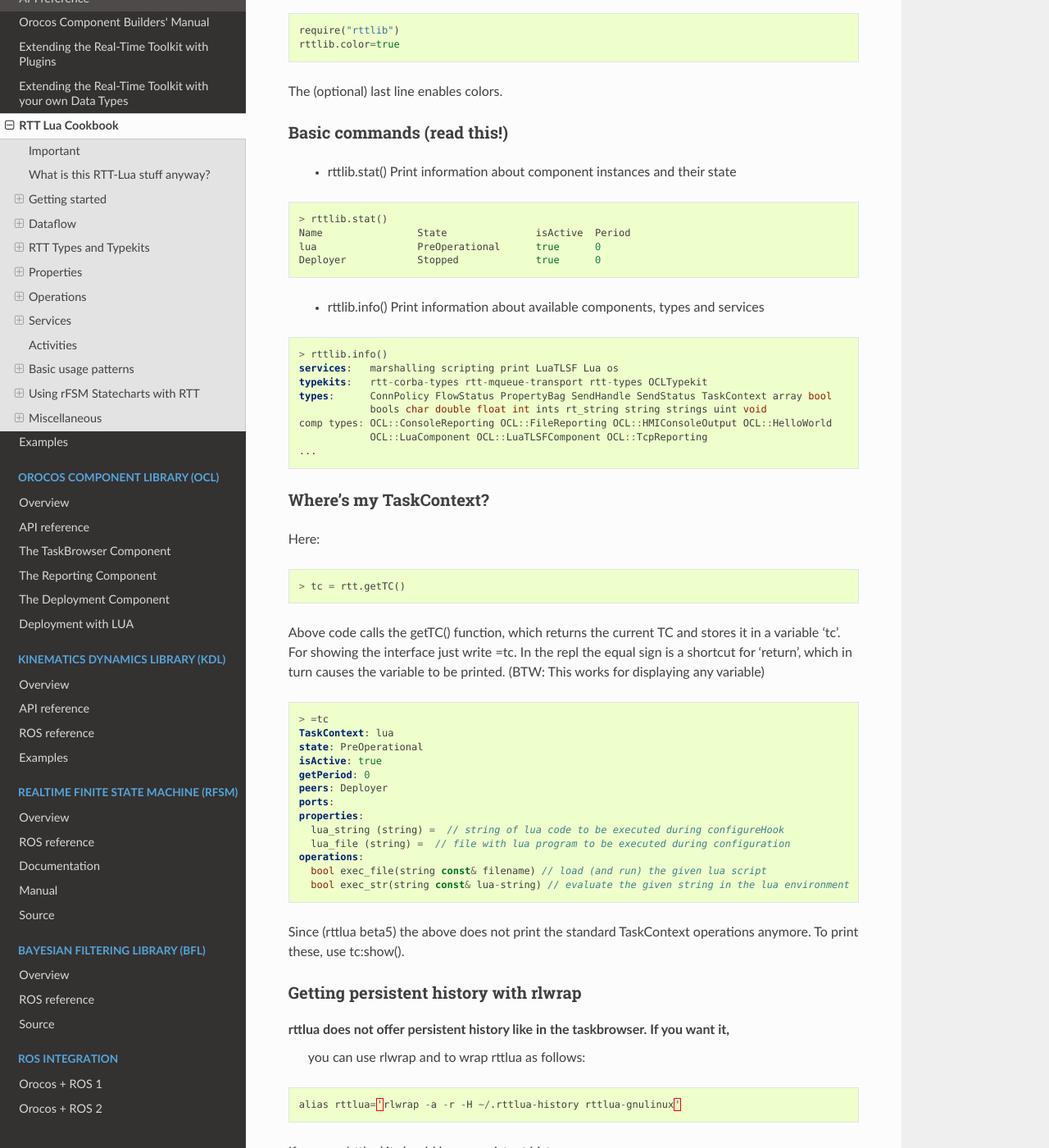
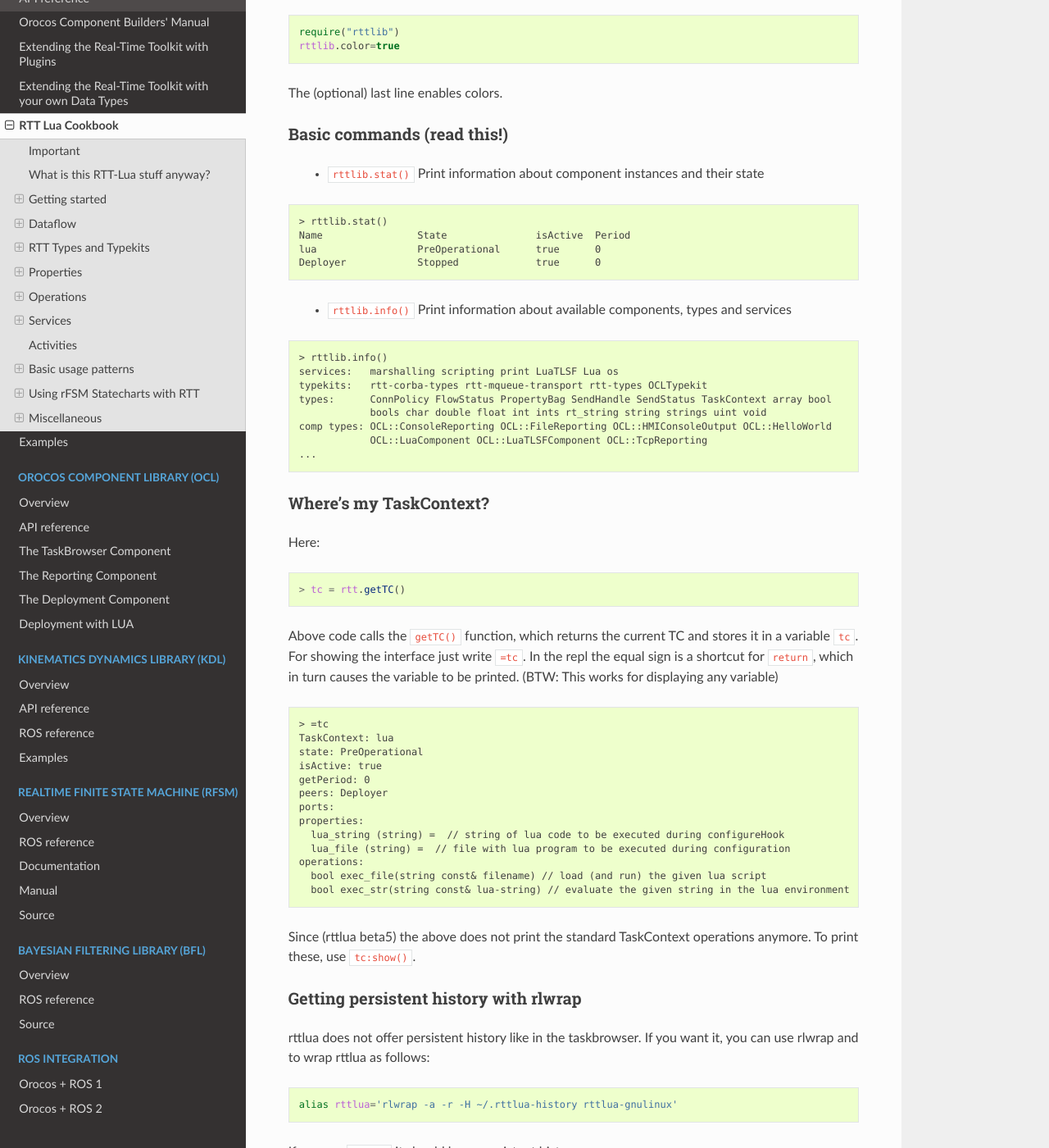
Before and after one commit to orocos/orocos-docs, a Sphinx documentation site: the page built from docs/rtt/rtt-lua-cookbook.rst, in a window 1280 px wide and 1400 px high, scrolled down 3779 px. Shown: the whole window at 82% size. Built offline with Sphinx 7.4.7 and the Read the Docs theme 2.0.0, drawn with Linux system fonts in a browser that asks for light colours; some of the changed text lies outside the part shown.

Commit message:
Address PR Comments

```diff
--- a/docs/rtt/rtt-lua-cookbook.rst
+++ b/docs/rtt/rtt-lua-cookbook.rst
@@ -90,24 +90,20 @@
 Starting rttlua
 ---------------
 
-::
+.. code-block:: bash
 
     $ ./rttlua-gnulinux
     OROCOS RTTLua 1.0-beta3 / Lua 5.1.4 (gnulinux)
     >
 
-..
-
-or for orocos_toolchain_ros users:
-
-::
+or for ``rtt_ros_integration`` users:
+
+.. code-block:: bash
 
     $ rosrun ocl rttlua-gnulinux
     OROCOS RTTLua 1.0-beta3 / Lua 5.1.4 (gnulinux)
     >
 
-..
-
 Now we have a Lua REPL that is enhanced with RTT specific functionality. In the
 following RTT-Lua code is indicated by a ``>`` prompt, while shell scripts are
 shown with the typical ``$``.
@@ -118,33 +114,29 @@
 Before doing anything it is recommended to load rttlib. Like any Lua module this
 can be done with the require statement. For example:
 
-::
+.. code-block:: bash
 
     $ ./rttlua-gnulinux
     OROCOS RTTLua 1.0-beta3 / Lua 5.1.4 (gnulinux)
     > require("rttlib")
     >
 
-..
-
 As it is annoying having to type this each time, this loading can automated by putting
-it in the ~/.rttlua dot file. This (Lua) file is executed on startup of rttlua:
-
-::
+it in the ``~/.rttlua`` dot file. This (Lua) file is executed on startup of rttlua:
+
+.. code-block:: lua
 
     require("rttlib")
     rttlib.color=true
 
-..
-
 The (optional) last line enables colors.
 
 Basic commands (read this!)
 ---------------------------
 
-  * rttlib.stat() Print information about component instances and their state
-
-::
+  * ``rttlib.stat()`` Print information about component instances and their state
+
+.. code-block:: none
 
     > rttlib.stat()
     Name                State               isActive  Period
@@ -153,9 +145,9 @@
 
 ..
 
-  * rttlib.info() Print information about available components, types and services
-
-::
+  * ``rttlib.info()`` Print information about available components, types and services
+
+.. code-block:: none
 
     > rttlib.info()
     services:   marshalling scripting print LuaTLSF Lua os
@@ -166,25 +158,22 @@
                 OCL::LuaComponent OCL::LuaTLSFComponent OCL::TcpReporting
     ...
 
-..
-
 Where's my TaskContext?
 -----------------------
 
 Here:
 
-::
+.. code-block:: lua
 
     > tc = rtt.getTC()
 
-..
-
-Above code calls the getTC() function, which returns the current TC and stores
-it in a variable 'tc'. For showing the interface just write =tc. In the repl
-the equal sign is a shortcut for 'return', which in turn causes the variable to
+
+Above code calls the ``getTC()`` function, which returns the current TC and stores
+it in a variable ``tc``. For showing the interface just write ``=tc``. In the repl
+the equal sign is a shortcut for ``return``, which in turn causes the variable to
 be printed. (BTW: This works for displaying any variable)
 
-::
+.. code-block:: none
 
     > =tc
     TaskContext: lua
@@ -200,24 +189,23 @@
       bool exec_file(string const& filename) // load (and run) the given lua script
       bool exec_str(string const& lua-string) // evaluate the given string in the lua environment
 
-..
 
 Since (rttlua beta5) the above does not print the standard TaskContext operations
-anymore. To print these, use tc:show().
+anymore. To print these, use ``tc:show()``.
 
 Getting persistent history with rlwrap
 --------------------------------------
 
 rttlua does not offer persistent history like in the taskbrowser. If you want it,
- you can use rlwrap and to wrap rttlua as follows:
-
-::
+you can use rlwrap and to wrap rttlua as follows:
+
+.. code-block:: bash
 
     alias rttlua='rlwrap -a -r -H ~/.rttlua-history rttlua-gnulinux'
 
 ..
 
-If you run 'rttlua' it should have persistent history.
+If you run ``rttlua`` it should have persistent history.
 
 
 Dataflow
@@ -229,7 +217,7 @@
 Creating Ports
 --------------
 
-::
+.. code-block:: lua
 
     > pin = rtt.InputPort("string")
     > pout = rtt.OutputPort("string")
@@ -249,9 +237,9 @@
 Directly
 ^^^^^^^^
 
-For this the ports don't have to be added to the TaskContext:
-
-::
+For this the ports don't have to be added to the ``TaskContext``:
+
+.. code-block:: lua
 
     > =pin:connect(pout)
     true
@@ -266,9 +254,9 @@
 Using the Deployer
 ^^^^^^^^^^^^^^^^^^
 
-The rttlua-* REPL automatically creates a deployment component that is a peer of the lua taskcontext:
-
-::
+The ``rttlua-*`` REPL automatically creates a deployment component that is a peer of the lua taskcontext:
+
+.. code-block:: lua
 
     > tc = rtt.getTC()
     > depl = tc:getPeer("Deployer")
@@ -286,7 +274,7 @@
 Which types are available?
 --------------------------
 
-::
+.. code-block:: none
 
     > rttlib.info()
     services:       marshalling, scripting, print, os, Lua
@@ -303,7 +291,7 @@
 Creating RTT types
 ------------------
 
-::
+.. code-block:: lua
 
     > cp = rtt.Variable("ConnPolicy")
     > =cp
@@ -319,7 +307,7 @@
 
 *Printing the available constants:*
 
-::
+.. code-block:: none
 
     > =rtt.globals
     {SendNotReady=SendNotReady,LOCK_FREE=2,NewData=NewData,SendFailure=SendFailure,\
@@ -357,21 +345,17 @@
 
 ..
 
-To avoid this, use the fromtab() method:
-
-::
+To avoid this, use the ``fromtab()`` method:
+
+.. code-block:: lua
 
     > t:fromtab({M={Z_y=1,Y_y=2,X_y=3,Y_z=4,Z_z=5,Y_x=6,Z_x=7,X_x=8,X_z=9},p={Y=3,X=3,Z=3}})
 
-..
-
 or even shorter using the table-call syntax of Lua,
 
-::
+.. code-block:: lua
 
     > t:fromtab{M={Z_y=1,Y_y=2,X_y=3,Y_z=4,Z_z=5,Y_x=6,Z_x=7,X_x=8,X_z=9},p={Y=3,X=3,Z=3}}
-
-..
 
 Initalization of array/sequence types
 -------------------------------------
@@ -380,7 +364,7 @@
 set the length of an array before you can assign elements to it (starting from
 toolchain-2.5 fromtab will do this automatically):
 
-::
+.. code-block:: lua
 
     > ref=rtt.Variable("array")
     > ref:resize(3)
@@ -396,11 +380,10 @@
 Creating
 --------
 
-::
+.. code-block:: lua
 
     > p1=rtt.Property("double", "p-gain", "Proportional controller gain")
 
-..
 
 (Note: the second and third argument (name and description) are optional and
 can also be set when adding the property to a TaskContext)
@@ -408,43 +391,39 @@
 Adding to TaskContext Interface
 -------------------------------
 
-::
+.. code-block:: lua
 
   > tc=rtt.getTC()
   > tc:addProperty(p1)
   > =tc -- check it is there...
 
-..
 
 Getting a Properties from a TaskContext
 ---------------------------------------
 
-::
+.. code-block:: lua
 
     > tc=rtt.getTC()
     > pgain = tc:getProperty("pgain")
     > =pgain -- will print it
 
-..
 
 Properties of basic types: setting the value
 --------------------------------------------
 
-::
+.. code-block:: lua
 
     > p1:set(3.14)
     > =p1  -- a property can be printed!
     p-gain (double) = 3.14 // Proportional controller gain
 
-..
 
 In particular, the following will not work:
 
-::
+.. code-block:: lua
 
     > p1=3.14
 
-..
 
 Lua works with references! This will assign the variable p1 a numeric value of 3.14
 and the reference to the property is lost.
@@ -452,20 +431,18 @@
 Properties of basic types: getting the value
 --------------------------------------------
 
-::
+.. code-block:: lua
 
     > print("the value of " .. p1:info().name .. " is: " .. p1:get())
     the value of p-gain is: 3.14
 
-..
-
 Properties of complex types: accessing
 --------------------------------------
 
-Assume a property of type KDL::Frame. Similarily to Variables the subfields
+Assume a property of type ``KDL::Frame``. Similarily to Variables the subfields
 can be accessed by using the dot syntax:
 
-::
+.. code-block:: lua
 
     > d = tc:getPeer("Deployer")
     > d:import('kdl_typekit')
@@ -480,8 +457,6 @@
     (KDL.Frame) = {M={Z_y=0,Y_y=3,X_y=0,Y_z=0,Z_z=1,Y_x=0,Z_x=0,X_x=1,X_z=0},p={Y=1,X=0,Z=0}} //
     >
 
-..
-
 
 Like Variables, Properties feature a fromtab method to initalize a Property
 from values in a Lua table. See Section RTT Types and Typekits - Convenient
@@ -492,7 +467,7 @@
 
 As properties are not automatically garbage collected, property memory must be managed manually:
 
-::
+.. code-block:: lua
 
     > tc:removeProperty("p-gain")
     > =tc         -- p-gain is gone now
@@ -500,8 +475,6 @@
     > =p1         -- p1 is 'dead' now.
     userdata: 0x186f8c8
 
-..
-
 Operations
 ==========
 
@@ -513,18 +486,16 @@
 The short and convenient way
 ^^^^^^^^^^^^^^^^^^^^^^^^^^^^
 
-::
+.. code-block:: lua
 
     > d = tc:getPeer("Deployer")
     > =d:getPeriod()
     0
 
-..
-
 The significantly faster and real-time safe way (because locally cached)
 ^^^^^^^^^^^^^^^^^^^^^^^^^^^^^^^^^^^^^^^^^^^^^^^^^^^^^^^^^^^^^^^^^^^^^^^^
 
-::
+.. code-block:: lua
 
     > d = tc:getPeer("Deployer")
     > op = d:getOperation("getPeriod")
@@ -533,14 +504,12 @@
     > =op() -- call it
     0
 
-..
-
 Sending Operations
 ------------------
 
 "Sending" Operations permits to asynchronously request an operation to be executed and collect the results at a later point in time.
 
-::
+.. code-block:: lua
 
     > d = tc:getPeer("Deployer")
     > op = d:getOperation("getPeriod")
@@ -548,7 +517,6 @@
     > =handle:collect()
     SendSuccess    0
 
-..
 
 .. note::
 
@@ -556,8 +524,6 @@
     - ``collect`` blocks until the operation was executed, collectIfDone() will immediately return (but possibly with 'SendNotReady')
     - If your code make excessive use of "Sending Operations" something in your application design is probably wrong.
 
-..
-
 
 Can I define new Operations from Lua?
 -------------------------------------
@@ -575,7 +541,7 @@
 
 For example, to load the marshalling service in a component and then to use it to write a property (cpf) file:
 
-::
+.. code-block:: lua
 
     > tc=rtt.getTC()
     > depl=tc:getPeer("Deployer")
@@ -584,23 +550,20 @@
     > =tc:provides("marshalling"):writeProperties("props.cpf")
     true
 
-..
-
 A second (and slightly faster) option is to get the Operation before calling it:
 
-::
+.. code-block:: lua
 
     > -- get the writeProperties operation ...
     > writeProps=tc:provides("marshalling"):getOperation("writeProperties")
     > =writeProps("props.cpf") -- and call it to write the properties to a file.
     true
 
-..
 
 What Operations and Ports are provided by a Service?
 ----------------------------------------------------
 
-::
+.. code-block:: none
 
     > depl:loadService("lua", "marshalling") -- load the marshalling service
     > depl:loadService("lua", "scripting") -- load the scripting service
@@ -639,15 +602,14 @@
 
 The RTT Global Service is useful for loading services into your application that don't belong to a specific component. Your C++ code accesses this object by calling
 
-::
+.. code-block:: cpp
 
     RTT::internal::GlobalService::Instance();
 
-..
 
 The GlobalService object can be accessed in Lua using a call to:
 
-::
+.. code-block:: lua
 
     gs = rtt.provides()
 
@@ -655,7 +617,7 @@
 
 Which you can access later-on again using the rtt table:
 
-::
+.. code-block:: lua
 
     rtt.provides("os"):argc() -- returns the number of arguments of this application
     rtt.provides("os"):argv() -- returns a string array of arguments of this application
@@ -670,29 +632,25 @@
 
 - periodic activity
 
-::
+.. code-block:: lua
 
     -- create activity for producer: period=1, priority=0,
     -- schedtype=ORO_SCHED_OTHER (1).
     depl:setActivity("producer", 1, 0, rtt.globals.ORO_SCHED_RT
 
-..
-
 - non-periodic activity
 
-::
+.. code-block:: lua
 
     -- create activity for producer: period=0, priority=0,
     -- schedtype=ORO_SCHED_OTHER (1).
     depl:setActivity("producer", 0, 0, rtt.globals.ORO_SCHED_RT)
 
-..
-
 - master-slave activity:
     - Attach a (non-)periodic activity to the master component
     - Indicate that a component is the slave of a master
 
-::
+.. code-block:: lua
 
     depl:setMasterSlaveActivity("name_of_master_component", "name_of_slave_component")
 
@@ -739,30 +697,25 @@
 
 run it:
 
-::
+.. code-block:: bash
 
     $ rttlua-gnulinux -i deploy-app.lua
 
-..
-
-or using orocos_toolchain_ros
-
-::
+
+or using ``rtt_ros_integration``
+
+.. code-block:: bash
 
     $ rosrun ocl rttlua-gnulinux -i deploy-app.lua
 
-..
-
 .. note::
 
     The -i option makes rttlua enter interactive mode (the REPL) after executing the script. Without it would exit after finishing executing the script, which in this case is probably not what you want.
-
-..
 
 How to write a RTT-Lua component
 --------------------------------
 
-A Lua component is created by loading a Lua-script implementing zero or more TaskContext hooks in a OCL::LuaComponent. The following RTT hooks are currently supported:
+A Lua component is created by loading a Lua-script implementing zero or more ``TaskContext`` hooks in a ``OCL::LuaComponent``. The following RTT hooks are currently supported:
 
     - bool configureHook()
     - bool activateHook()
@@ -776,7 +729,7 @@
 
 The following code implements a simple consumer component with an event-triggered input port:
 
-::
+.. code-block:: lua
 
     require("rttlib")
     tc=rtt.getTC();
@@ -806,8 +759,6 @@
     inport:delete()
     end
 
-..
-
 A matching producer component is shown below:
 
 .. code-block:: lua
@@ -832,8 +783,6 @@
     tc:removePort("outport")
     outport:delete()
     end
-
-..
 
 A deployment script to deploy these two components:
 
@@ -989,7 +938,7 @@
 ^^^^^^^^^^^^^^^^^^^^^^^^^^^^^^^^^^^^^^^^^^^^^^^^^^^^^^^^^^^^^^^^^^^^^^
 More useful than just running once is to be able to execute a function synchronously with the updateHook of the host component. This can be achieved by registering a ExecutionEngine hook (much easier than it sounds!).
 
-The following Lua service code implements a simple monitor that tracks the currently active (TaskContext) state of the component in whose context it is running. When the state changes the new state is written to a port "tc_state", which is added to the context TC.
+The following Lua service code implements a simple monitor that tracks the currently active (``TaskContext``) state of the component in whose context it is running. When the state changes the new state is written to a port ``tc_state``, which is added to the context TC.
 
 This code could be useful for a supervision statemachine that can then easily react to this state change by means of an event triggered port.
 
@@ -1038,11 +987,11 @@
 ..
 
 .. note::
-    the -i option causes rttlua to go to interactive mode after executing the script (and not exiting afterwards).
-
-..
-
-::
+    the ``-i`` option causes ``rttlua`` to go to interactive mode after executing the script (and not exiting afterwards).
+
+..
+
+.. code-block:: none
 
     $ rttlua-gnulinux -i service-eehook.lua
     > rttlib.portstats(hello)
@@ -1097,11 +1046,11 @@
 
 ..
 
-The ``mappeers`` function is a special variant of map which calls the function given as a first argument on all peers reachable from a TaskContext (given as a second argument). We pass the Deployer here, which typically knows all components.
+The ``mappeers`` function is a special variant of map which calls the function given as a first argument on all peers reachable from a ``TaskContext`` (given as a second argument). We pass the Deployer here, which typically knows all components.
 
 Here's a dummy deployment example to illustrate:
 
-::
+.. code-block:: lua
 
     require "rttlib"
     tc=rtt.getTC()
@@ -1115,17 +1064,14 @@
 
     rttlib.mappeers(check_inport_conn, depl)
 
-..
 
 Executing it will print:
 
-::
+.. code-block:: none
 
     0.155 [ ERROR  ][/home/mk/bin//rttlua-gnulinux::main()] InputPort hello1.the_buffer_port is unconnected!
     0.155 [ ERROR  ][/home/mk/bin//rttlua-gnulinux::main()] InputPort hello2.the_buffer_port is unconnected!
 
-..
-
 Using rFSM Statecharts with RTT
 ===============================
 
@@ -1157,7 +1103,7 @@
 
 It is a best-practice to split the initalization (setting up required functions, peers or ports used by the fsm) and the fsm model itself into two files. This way the fsm model is kept as platform independent and hence reusable as possible.
 
-The following initalization file is executed in the newly create LuaComponent for preparing the environment for the statemachine, that is loaded and initalized in configureHook.
+The following initalization file is executed in the newly create LuaComponent for preparing the environment for the statemachine, that is loaded and initalized in ``configureHook``.
 
 **launch_fsm.lua**
 
@@ -1254,7 +1200,7 @@
 
 ..
 
-Run it. cmd is an inverse (output) port which is connected to the incoming (from POV of the fsm) 'events' port of the fsm, so by writing to it we can send events:
+Run it. ``cmd`` is an inverse (output) port which is connected to the incoming (from POV of the fsm) ``events`` port of the fsm, so by writing to it we can send events:
 
 .. code-block:: bash
 
@@ -1288,7 +1234,7 @@
 
 ..
 
-After starting the supervisor we 'leave' it, so we can write to the 'events' ports:
+After starting the supervisor we ``leave`` it, so we can write to the ``events`` ports:
 
 .. code-block:: bash
 
@@ -1333,8 +1279,8 @@
 
 The steps are:
 
-    - create LuaService in Component in question
-    - prepare Lua environment, i.e. call exec_string or exec_file to add functions.
+    - create ``LuaService`` in Component in question
+    - prepare Lua environment, i.e. call ``exec_string`` or ``exec_file`` to add functions.
     - launch the fsm with the following call in your deployment script:
 
 .. code-block:: lua
@@ -1543,7 +1489,7 @@
 
 Assume the Deployer has two peers "robot" and "controller", they can be accessed as follows:
 
-::
+.. code-block:: lua
 
     print(peertab.robot)
     -- or
@@ -1557,7 +1503,7 @@
 Connecting RTT Ports to ROS topics
 ----------------------------------
 
-::
+.. code-block:: lua
 
     > cp=rtt.Variable("ConnPolicy")
     > cp.transport=3 -- 3 is ROS
@@ -1568,7 +1514,7 @@
 
 or with sweet one-liner (thx to Ruben!):
 
-::
+.. code-block:: lua
 
     > depl:stream("CompX.portY", rtt.provides("ros"):topic("/l_cart_twist/command"))
 
@@ -1626,7 +1572,7 @@
 
 The out-of-box printing of a ConnPolicy will look as follows:
 
-::
+.. code-block:: none
 
     ./rttlua-gnulinux
     Orocos RTTLua 1.0-beta3 (gnulinux)
@@ -1655,38 +1601,32 @@
 
 and add it to the `rttlib.var_pp`` table of Variable formatters as follows:
 
-::
+.. code-block:: none
 
     rttlib.var_pp.ConnPolicy = ConnPolicy2tab
 
-..
-
 now printing a ``ConnPolicy`` again calls our function and prints the desired fields:
 
-::
+.. code-block:: lua
 
     > return rtt.Variable("ConnPolicy")
     {data_size=0,type="DATA",name_id="",init=false,pull=false,transport=0,lock_policy="LOCK_FREE",size=0}
     >
 
-..
-
 How to use classical OCL Deployers ? (like with Corba, or with a Taskbrowser)
 -----------------------------------------------------------------------------
 
-If you are used to manage your application with the classic OCL Taskbrowser or if you want your application to be connected via Corba, you may only use lua for deployment, and continue to use your former deployer. To do so, you have to load the lua service into your favorite deployer (deployer, cdeployer, deployer-corba, ...) and then call your deployment script.
+If you are used to manage your application with the classic OCL Taskbrowser or if you want your application to be connected via Corba, you may only use lua for deployment, and continue to use your former deployer. To do so, you have to load the lua service into your favorite deployer (``deployer``, ``cdeployer``, ``deployer-corba``, ...) and then call your deployment script.
 
 Exemple : launch your prefered deployer :
 
-::
+.. code-block:: bash
 
     cdeployer -s loadLua.ops
 
-..
-
 with loadLua.ops :
 
-::
+.. code-block:: none
 
     //load the lua service
     loadService ("Deployer","Lua")
@@ -1694,20 +1634,16 @@
     //execute your deployment file
     Lua.exec_file("yourLuaDeploymentFile.lua")
 
-..
-
 and with yourLuaDeploymentFile.lua containing the kind of stuff described in this Cookbook. Like the one in paragraph "How to write a deployment script"
 
 How to generate graphical representations of rFSM models
 --------------------------------------------------------
 
-The rfsm-viz command allows you to generate easy-to-read pictures representing the structure of your FSM model. This tool uses the rfsm2uml and fsm2dbg modules and requires the libgv-lua package. Practically:
-
-::
+The ``rfsm-viz`` command allows you to generate easy-to-read pictures representing the structure of your FSM model. This tool uses the ``rfsm2uml`` and ``fsm2dbg`` modules and requires the ``libgv-lua`` package. Practically:
+
+.. code-block:: bash
 
     $ <fsm_install_dir>/tools/rfsm-viz -f <your_fsm_file>.lua
-
-..
 
 options:
 
```
Also changed, not shown: other parts of docs/rtt/rtt-lua-cookbook.rst (+1 -1 lines).
